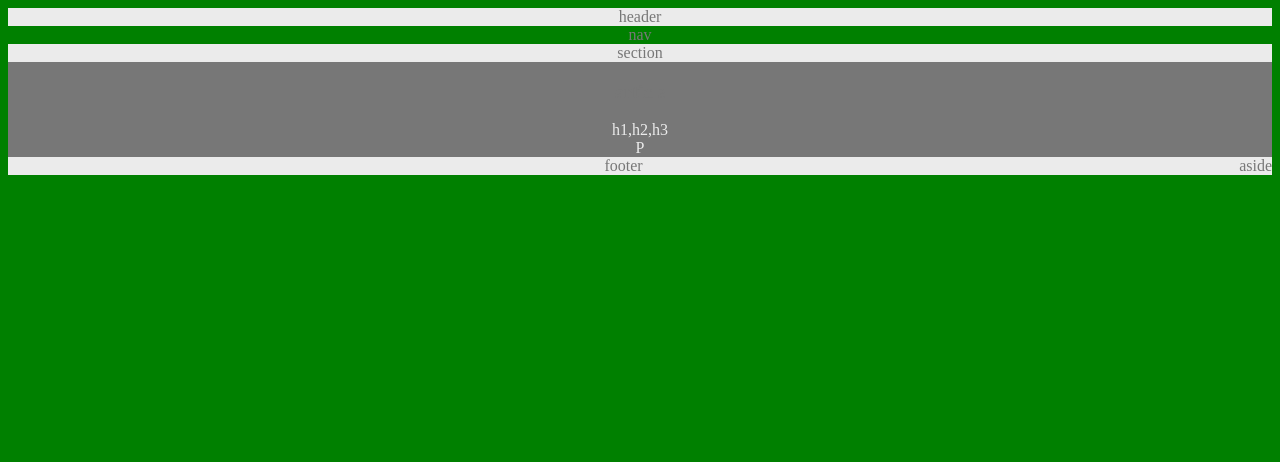
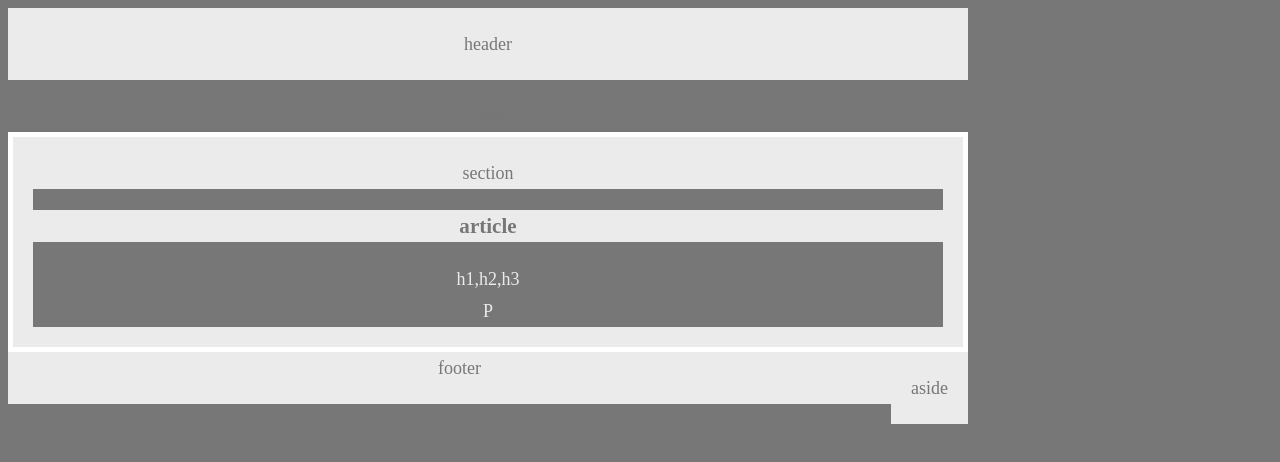
Before and after one commit to Zuprocj/HW-Wireframe, a plain HTML site: page index.html in a window 1280 px wide. Drawn offline with Linux system fonts and the light colour scheme.

Commit message:
updated style.css. boxes are now visible

```diff
--- a/style.css
+++ b/style.css
@@ -1,28 +1,29 @@
 *{
     box-sizing: border-box;
-    text-align: center;S
+    text-align: center;
 }
 
 body {
-    font family: arial, helvetica, sans-serif;
+    font family: 'Arial', 'Helvetica Neue', helvetica, sans-serif;
     color: #777;
-    background: green;
-    width: '960px';
-    font-size: '18px';
+    background: #777;
+    width: 960px;
+    font-size: 18px;
+    line-height: 32px
 }
 
 header {
+    padding: 20px;
+    margin-bottom: 20px;
+    color: #777;
     background: #ebebeb;
-    padding: '20px';
-    color: #777;
-    margin-bottom: '20px';
 
 }
 
 section{
-    width: '495px';
-    padding: '20px';
-    border: '5px' solid white;
+    width: 495px;
+    padding: 20px;
+    border: 5px solid white;
     float: left;
     color:#777;
     background: #ebebeb;
@@ -36,7 +37,7 @@ aside {
     float: right;
     color:  #777;
     background: #ebebeb;
-    padding: '20px';
+    padding: 20px;
 }
 article {
     color: #ebebeb;
@@ -50,9 +51,9 @@ article {
 footer{
     color: #777;
     background: #ebebeb;
-    padding: '20px';
+    padding: 20px;
 }
 h1, p {
     color: #777;
-    background: '#ebebeb';
+    background: #ebebeb;
 }
```
